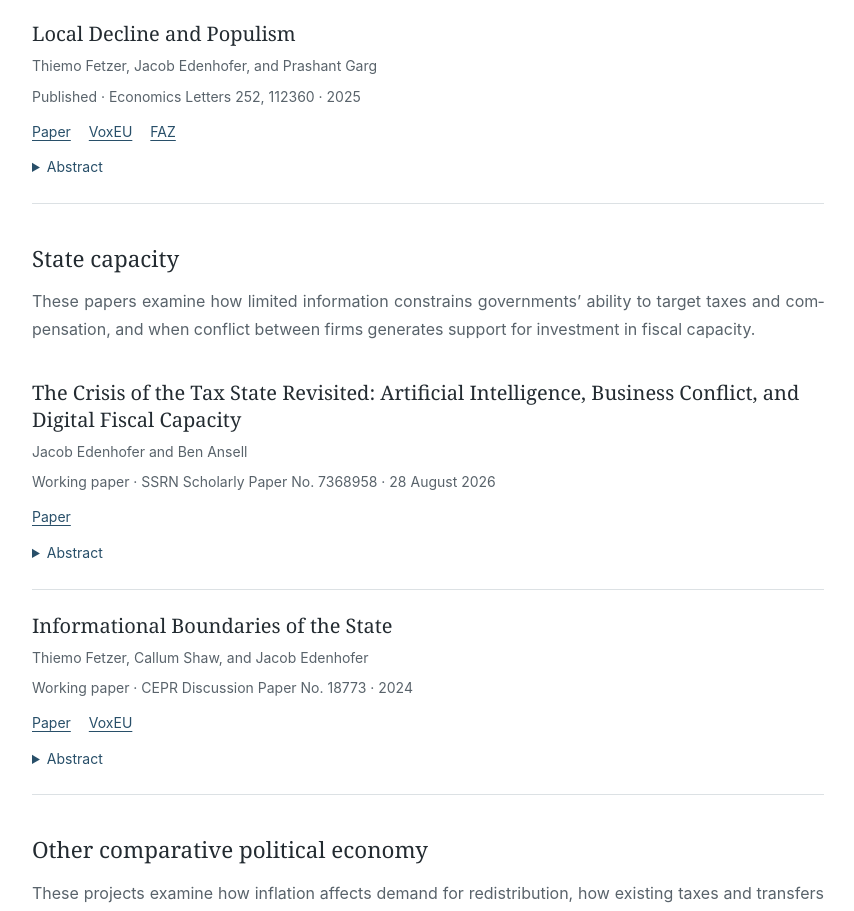
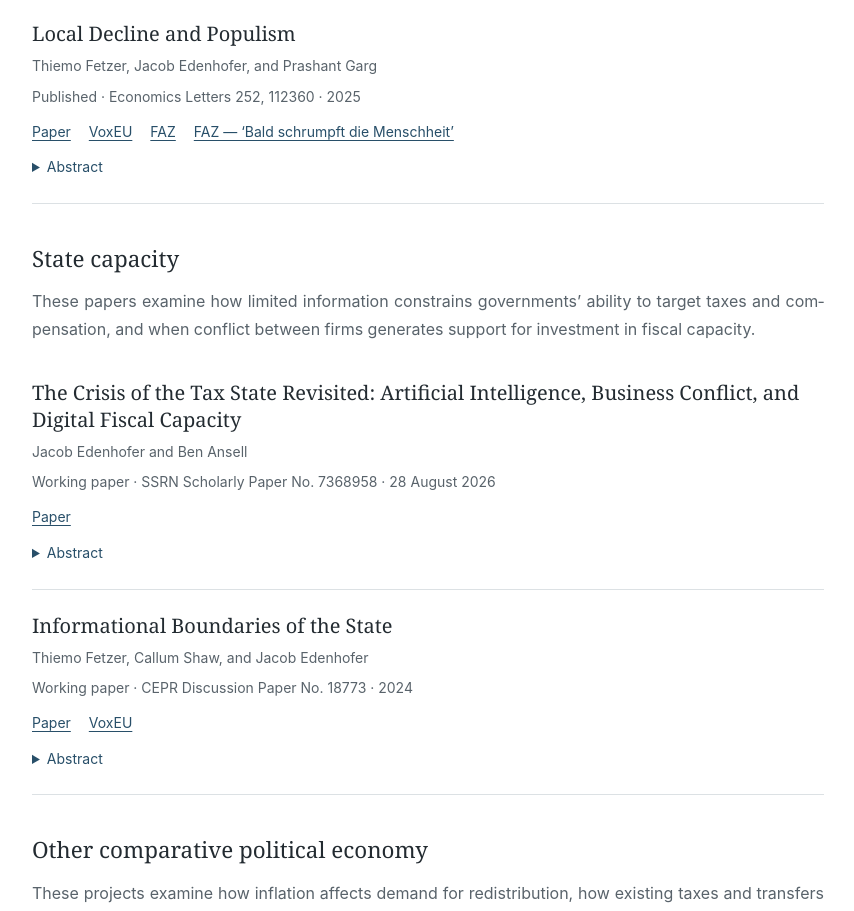
Before and after one commit to jacob-edenhofer/Website, a Next.js app: page /research in a window 1280 px wide. Shown: the part 2160-3071 px from the top of the page, without its empty margins (178-1032 px from the left). Built offline with nearby package versions, Linux system fonts and the light colour scheme.

Commit message:
Add FAZ coverage of Local Decline and Populism

```diff
--- a/app/data/research.ts
+++ b/app/data/research.ts
@@ -136,6 +136,7 @@ export const research: ResearchItem[] = [
       { label: "Paper", href: "https://doi.org/10.1016/j.econlet.2025.112360" },
       { label: "VoxEU", href: "https://cepr.org/voxeu/columns/local-decline-and-populism" },
       { label: "FAZ", href: "https://zeitung.faz.net/faz/wirtschaft/2025-04-07/naehrboden-fuer-populisten/1151252.html#verschenken" },
+      { label: "FAZ — ‘Bald schrumpft die Menschheit’", href: "https://www.faz.net/aktuell/wirtschaft/geburtenraten-und-bevoelkerungsprognosen-bald-schrumpft-die-menschheit-110535133.html" },
     ],
   },
   {
```
